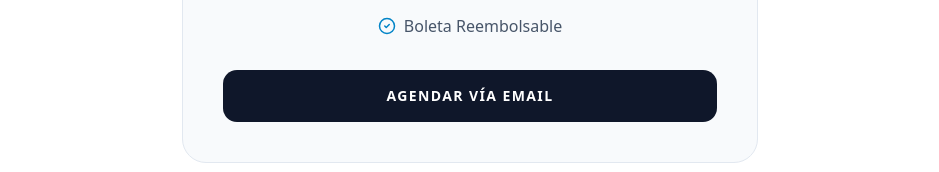
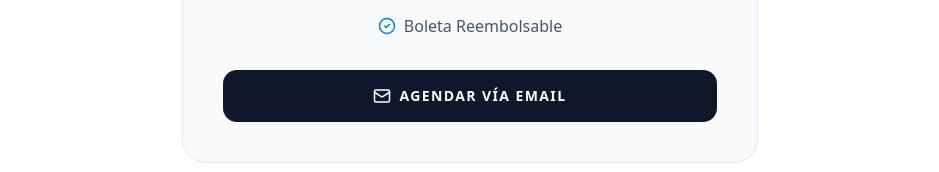
Before and after one commit to psicologoalonsomancilla/webpsicologoalonsomancilla, a React (Vite) app in the folder app/: page / in a window 1280 px wide. Shown: the part 2182-2354 px from the top of the page, without its empty margins (170-1109 px from the left). Built offline with nearby package versions, Linux system fonts and the light colour scheme.

Commit message:
Update App.tsx

```diff
--- a/app/src/App.tsx
+++ b/app/src/App.tsx
@@ -89,8 +89,8 @@ export default function App() {
               <div className="flex items-center justify-center gap-2"><Video size={18} className="text-sky-600"/> Terapia Online</div>
               <div className="flex items-center justify-center gap-2"><CheckCircle2 size={18} className="text-sky-600"/> Boleta Reembolsable</div>
             </div>
-            <a href="mailto:alonsomancillaps@gmail.com" className="block w-full bg-slate-900 text-white py-4 rounded-xl font-bold uppercase tracking-widest text-sm hover:bg-sky-800 transition-colors">
-              Agendar vía Email
+            <a href="mailto:alonsomancillaps@gmail.com" className="block w-full bg-slate-900 text-white py-4 rounded-xl font-bold uppercase tracking-widest text-sm flex items-center justify-center gap-2">
+              <Mail size={18} /> Agendar vía Email
             </a>
           </div>
           <a href="https://doi.org/10.1111/jmft.12000" target="_blank" className="text-xs text-slate-400 flex items-center justify-center gap-1 hover:underline">
```
